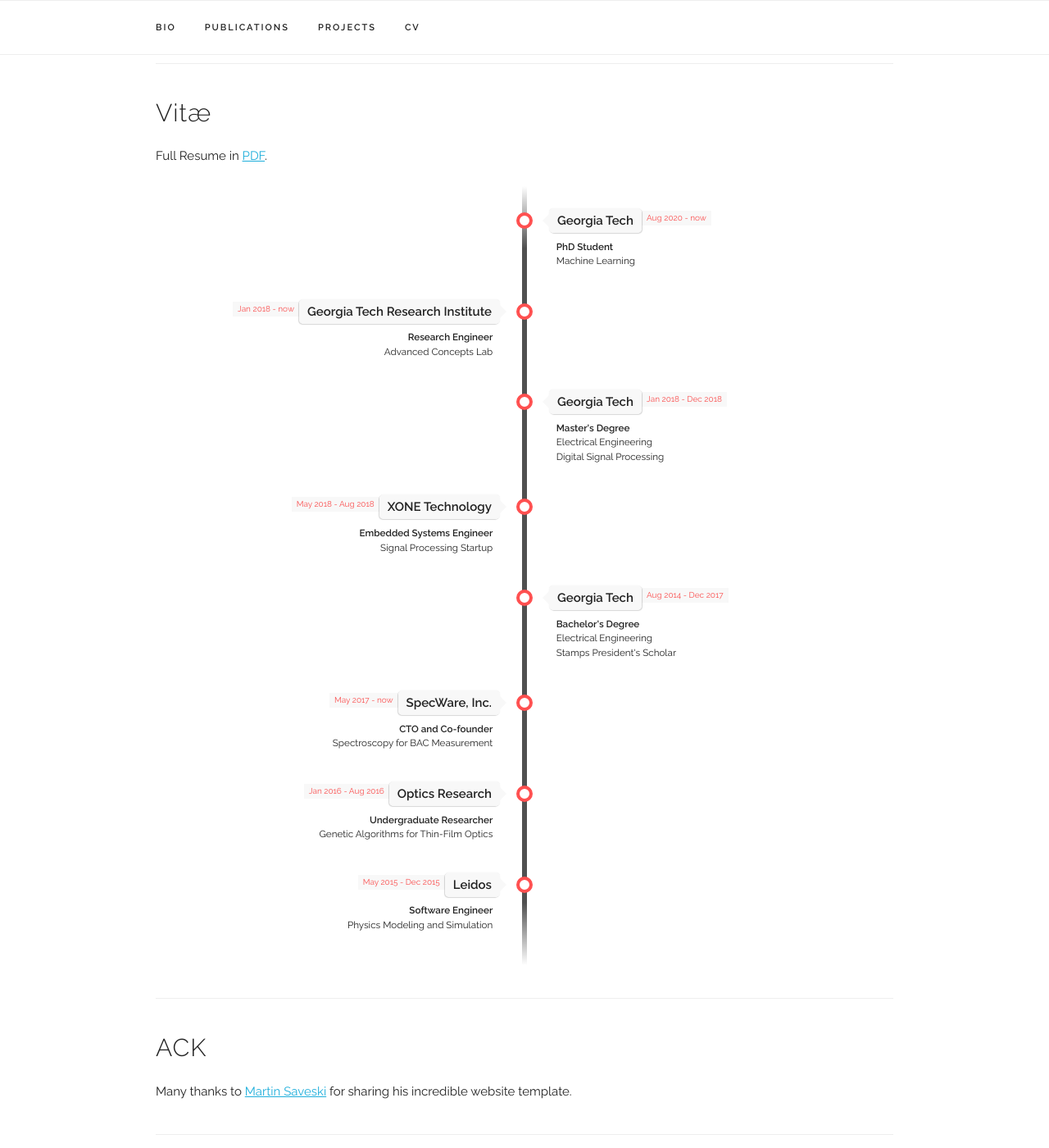
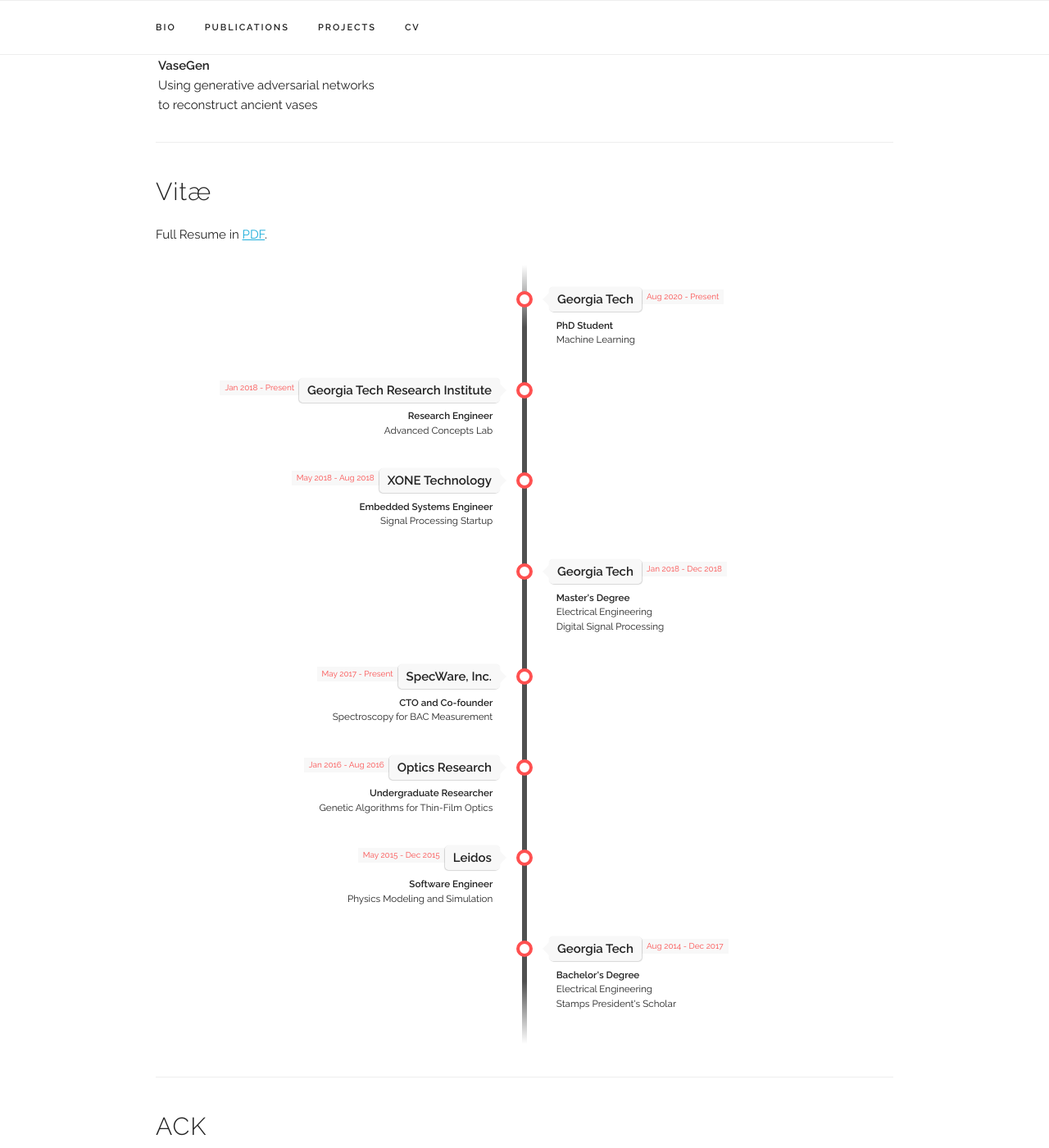
Before and after one commit to alexsaadfalcon/alexsaadfalcon.github.io, a Jekyll site: the page built from index.html, in a window 1280 px wide and 1400 px high, scrolled down 1885 px. Shown: the whole window at 82% size. Built offline with Jekyll 4.4.1, drawn with Linux system fonts in a browser that asks for light colours; some web fonts are replaced; some of the changed text lies outside the part shown.

Commit message:
Working version with new pubs

```diff
--- a/_data/experience.yaml
+++ b/_data/experience.yaml
@@ -48,15 +48,21 @@
 #  category: "school"
 
 - place: "Georgia Tech"
-  time: "Aug 2020 - now"
+  time: "Aug 2020 - Present"
   title: "PhD Student"
   subtitle: "Machine Learning"
   category: "school"
 
 - place: "Georgia Tech Research Institute"
-  time: "Jan 2018 - now"
+  time: "Jan 2018 - Present"
   title: "Research Engineer"
   subtitle: "Advanced Concepts Lab"
+  category: "work"
+
+- place: "XONE Technology"
+  time: "May 2018 - Aug 2018"
+  title: "Embedded Systems Engineer"
+  subtitle: "Signal Processing Startup"
   category: "work"
 
 - place: "Georgia Tech"
@@ -65,20 +71,8 @@
   subtitle: "Electrical Engineering <br/> Digital Signal Processing"
   category: "school"
 
-- place: "XONE Technology"
-  time: "May 2018 - Aug 2018"
-  title: "Embedded Systems Engineer"
-  subtitle: "Signal Processing Startup"
-  category: "work"
-
-- place: "Georgia Tech"
-  time: "Aug 2014 - Dec 2017"
-  title: "Bachelor's Degree"
-  subtitle: "Electrical Engineering <br/> Stamps President's Scholar"
-  category: "school"
-
 - place: "SpecWare, Inc."
-  time: "May 2017 - now"
+  time: "May 2017 - Present"
   title: "CTO and Co-founder"
   subtitle: "Spectroscopy for BAC Measurement"
   category: "work"
@@ -94,3 +88,9 @@
   title: "Software Engineer"
   subtitle: "Physics Modeling and Simulation"
   category: "work"
+
+- place: "Georgia Tech"
+  time: "Aug 2014 - Dec 2017"
+  title: "Bachelor's Degree"
+  subtitle: "Electrical Engineering <br/> Stamps President's Scholar"
+  category: "school"
--- a/index.html
+++ b/index.html
@@ -29,49 +29,37 @@
   </p>
 
   <ul class="tab-nav">
-    <li><div class="button active" data-ref="#papers-all">All</div></li>
-    <!--<li><div class="button active" data-ref="#papers-selected">Selected</div></li>-->
+    {% for sel in site.data.publications.selections %}
+    {% if sel.category == "selected" %}
+    <li><div class="button active" data-ref={{ "#papers-" | append: sel.category }}>{{ sel.text }}</div></li>
+    {% else %}
+    <li><div class="button" data-ref={{ "#papers-" | append: sel.category }}>{{ sel.text }}</div></li>
+    {% endif %}
+    {% endfor %}
   </ul>
 
   <div class="tab-content">
-    <!--<div class="tab-pane active" id="papers-selected">-->
-      <!--{% assign selected_papers = site.data.publications.papers | where: "selected", "y" %}-->
-      <!--{% for paper in selected_papers %}-->
-        <!--<div class="paper">-->
-          <!--<p class="title"><b>{{ paper.title }}</b></p>-->
-          <!--<p>{{ paper.authors }}</p>-->
-          <!--<p><i>{{ paper.venue }}</i></p>-->
-           <!--<div class="paper-buttons">-->
-            <!--{% if paper.paper_pdf %}-->
-              <!--<a class="button" href="{{ paper.paper_pdf | prepend: site.baseurl }}" target="_blank">Paper</a>-->
-            <!--{% endif %}-->
 
-            <!--{% if paper.slides %}-->
-              <!--<a class="button" href="{{ paper.slides | prepend: site.baseurl }}" target="_blank">Slides</a>-->
-            <!--{% endif %}-->
+    {% for sel in site.data.publications.selections %}
+      {% if sel.category == "selected" %}
+      <div class="tab-pane active" id={{ "papers-" | append: sel.category }}>
+      {% else %}
+      <div class="tab-pane" id={{ "papers-" | append: sel.category }}>
+      {% endif %}
 
-            <!--{% if paper.poster %}-->
-              <!--<a class="button" href="{{ paper.poster | prepend: site.baseurl }}" target="_blank">Poster</a>-->
-            <!--{% endif %}-->
-
-            <!--{% if paper.video %}-->
-              <!--<a class="button" href="{{ paper.video }}" target="_blank">Video</a>-->
-            <!--{% endif %}-->
-
-            <!--{% if paper.code %}-->
-              <!--<a class="button" href="{{ paper.code }}" target="_blank">Code</a>-->
-            <!--{% endif %}-->
-          <!--</div>-->
-        <!--</div>-->
-      <!--{% endfor %}-->
-    <!--</div>-->
-
-    <div class="tab-pane active" id="papers-all">
-      {% for paper in site.data.publications.papers %}
+      {% if sel.category == "all" %}
+      {% assign papers = site.data.publications.papers %}
+      {% else %}
+      {% assign papers = site.data.publications.papers | where: sel.category, "y" %}
+      {% endif %}
+      {% for paper in papers %}
         <div class="paper">
           <p class="title"><b>{{ paper.title }}</b>
             {% if paper.paper_doi %}
               <a class="button" href="{{ paper.paper_doi }}" target="_blank">DOI</a>
+            {% endif %}
+            {% if paper.link %}
+              <a class="button" href="{{ paper.link }}" target="_blank">Link</a>
             {% endif %}
             {% if paper.paper_pdf %}
               <a class="button" href="{{ paper.paper_pdf | prepend: site.baseurl }}" target="_blank">PDF</a>
@@ -98,6 +86,8 @@
         </div>
       {% endfor %}
     </div>
+    {% endfor %}
+
   </div>
 </div>
 
```
Also changed, not shown: _data/publications.yaml (+17 -0 lines).
